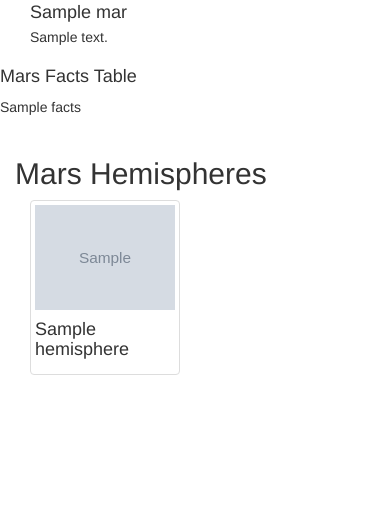
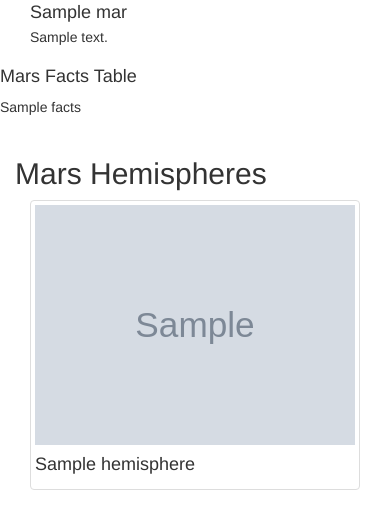
Before and after one commit to coocoojames/Mission_to_Mars, a Flask app: page / in a window 390 px wide. Shown: the part 281-810 px from the top of the page. Run offline with Flask 2, Linux system fonts and the light colour scheme; grey boxes marked "Sample" are stand-in pictures; a database or web service that is not in the repository returns one stand-in record (values such as "Sample title"); some libraries are stand-ins or nearby versions.

Commit message:
Improved Web Hem Pics Responsiveness

```diff
--- a/templates/index.html
+++ b/templates/index.html
@@ -40,10 +40,10 @@
                     </table>
                 </div>
             </div>
-            <div class='col-lg-8'>
+            <div class='col-md-12'>
                 <h2>Mars Hemispheres</h2>
                 {% for hemisphere in mars.mars_hemispheres %}
-                    <div class="col-xs-6">
+                    <div class="col-md-6">
                         <div class='thumbnail'>
                             <img src ={{hemisphere.img_url}} class='img-responsive' alt='Responsive Image'>
                             <h4 class='titles'>{{hemisphere.title}}</h4>
```
